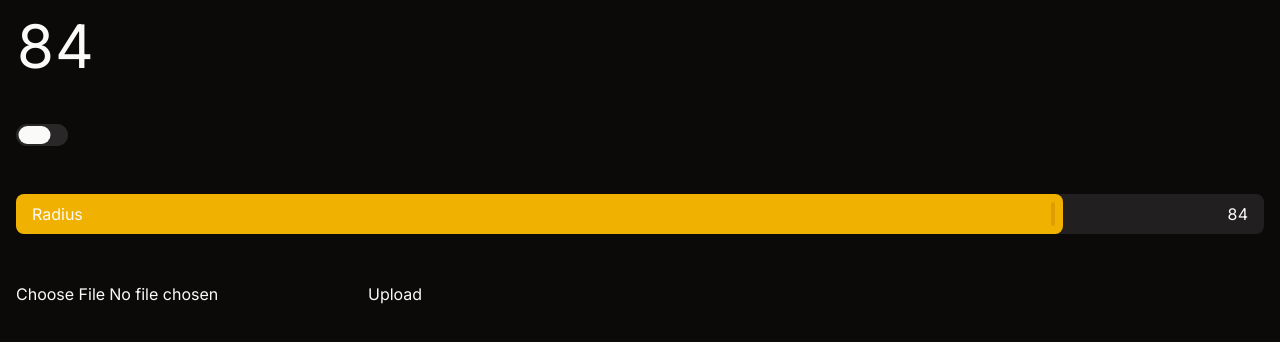
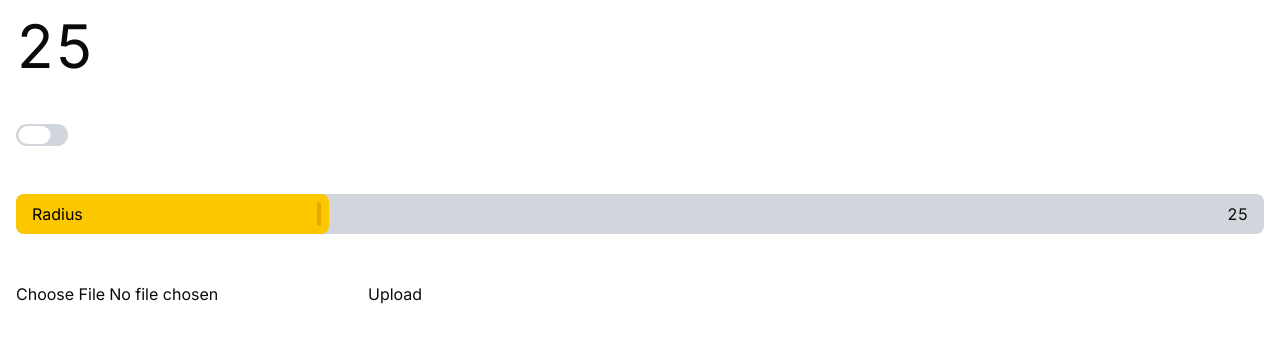
Before and after one commit to danielfsha/better-tday, a Next.js app: page / in a window 1280 px wide. Shown: the top 342 px of the page. Built offline with nearby package versions, Linux system fonts and the light colour scheme.

Commit message:
fix: fixed the slider logic to accept raw numbers

```diff
--- a/app/layout.tsx
+++ b/app/layout.tsx
@@ -37,7 +37,7 @@ export default function RootLayout({
         inter.variable,
       )}
     >
-      <body className="min-h-full flex flex-col dark" suppressHydrationWarning>
+      <body className="min-h-full flex flex-col" suppressHydrationWarning>
         {children}
       </body>
     </html>
--- a/app/page.tsx
+++ b/app/page.tsx
@@ -3,7 +3,7 @@
 import { AnimatedText } from "@/components/animated-text";
 import { Slider } from "@/components/ui/slider";
 import { Switch } from "@/components/ui/switch";
-import React, { useEffect, useState } from "react";
+import React, { useState } from "react";
 
 export default function Home() {
   const [value, setValue] = useState(25);
@@ -45,13 +45,13 @@ export default function Home() {
     setSegments(null);
   };
 
-  useEffect(() => {
-    // randomly genete numbers between 0 and 100 every 2 seconds to test the animated text component
-    const interval = setInterval(() => {
-      setValue(Math.floor(Math.random() * 101));
-    }, 2000);
-    return () => clearInterval(interval);
-  }, []);
+  // useEffect(() => {
+  //   // randomly genete numbers between 0 and 100 every 2 seconds to test the animated text component
+  //   const interval = setInterval(() => {
+  //     setValue(Math.floor(Math.random() * 101));
+  //   }, 2000);
+  //   return () => clearInterval(interval);
+  // }, []);
 
   return (
     <div style={{ padding: 16 }} className="flex flex-col items-start gap-12">
--- a/components/ui/slider.tsx
+++ b/components/ui/slider.tsx
@@ -2,6 +2,16 @@ import { Slider as SliderPrimitive } from "@base-ui/react/slider";
 
 import { cn } from "@/lib/utils";
 import { useEffect, useState } from "react";
+
+type SliderProps = Omit<
+  SliderPrimitive.Root.Props,
+  "value" | "defaultValue" | "onValueChange"
+> & {
+  text?: string;
+  value?: number;
+  defaultValue?: number;
+  onValueChange?: (value: number) => void;
+};
 
 function Slider({
   className,
@@ -10,29 +20,17 @@ function Slider({
   min = 0,
   max = 100,
   text = "",
+  onValueChange,
   ...props
-}: SliderPrimitive.Root.Props & { text?: string }) {
-  const initialValue = Array.isArray(value)
-    ? value.join(" - ")
-    : Array.isArray(defaultValue)
-      ? defaultValue.join(" - ")
-      : String(value ?? defaultValue ?? min);
+}: SliderProps) {
+  const initialValue = String(value ?? defaultValue ?? min);
 
   const [currentValue, setCurrentValue] = useState(initialValue);
 
-  // Keep thumb count aligned with the slider mode.
-  const _values = Array.isArray(value)
-    ? value
-    : Array.isArray(defaultValue)
-      ? defaultValue
-      : [Number(value ?? defaultValue ?? min)];
+  const _values = [Number(value ?? defaultValue ?? min)];
 
   useEffect(() => {
-    // convert to  string so i can animate it with the animated text component
-    const source = value ?? defaultValue ?? min;
-    const stringValue = Array.isArray(source)
-      ? source.join(" - ")
-      : String(source);
+    const stringValue = String(value ?? defaultValue ?? min);
     setCurrentValue(stringValue);
   }, [defaultValue, min, value]);
 
@@ -41,7 +39,7 @@ function Slider({
       {text && (
         <span
           data-slot="slider-text"
-          className="absolute top-1/2 -translate-y-1/2 left-4 mb-2 block z-20 font-sans"
+          className="absolute top-1/2 -translate-y-1/2 left-4 mb-2 block z-20 font-sans text-black"
         >
           {text}
         </span>
@@ -58,6 +56,12 @@ function Slider({
         min={min}
         max={max}
         thumbAlignment="edge"
+        onValueChange={(nextValue) => {
+          const normalizedValue = Array.isArray(nextValue)
+            ? (nextValue[0] ?? min)
+            : nextValue;
+          onValueChange?.(normalizedValue);
+        }}
         {...props}
       >
         <SliderPrimitive.Control className="relative flex w-full touch-none items-center select-none data-disabled:opacity-50 data-vertical:h-full data-vertical:min-h-40 data-vertical:w-auto data-vertical:flex-col">
```
